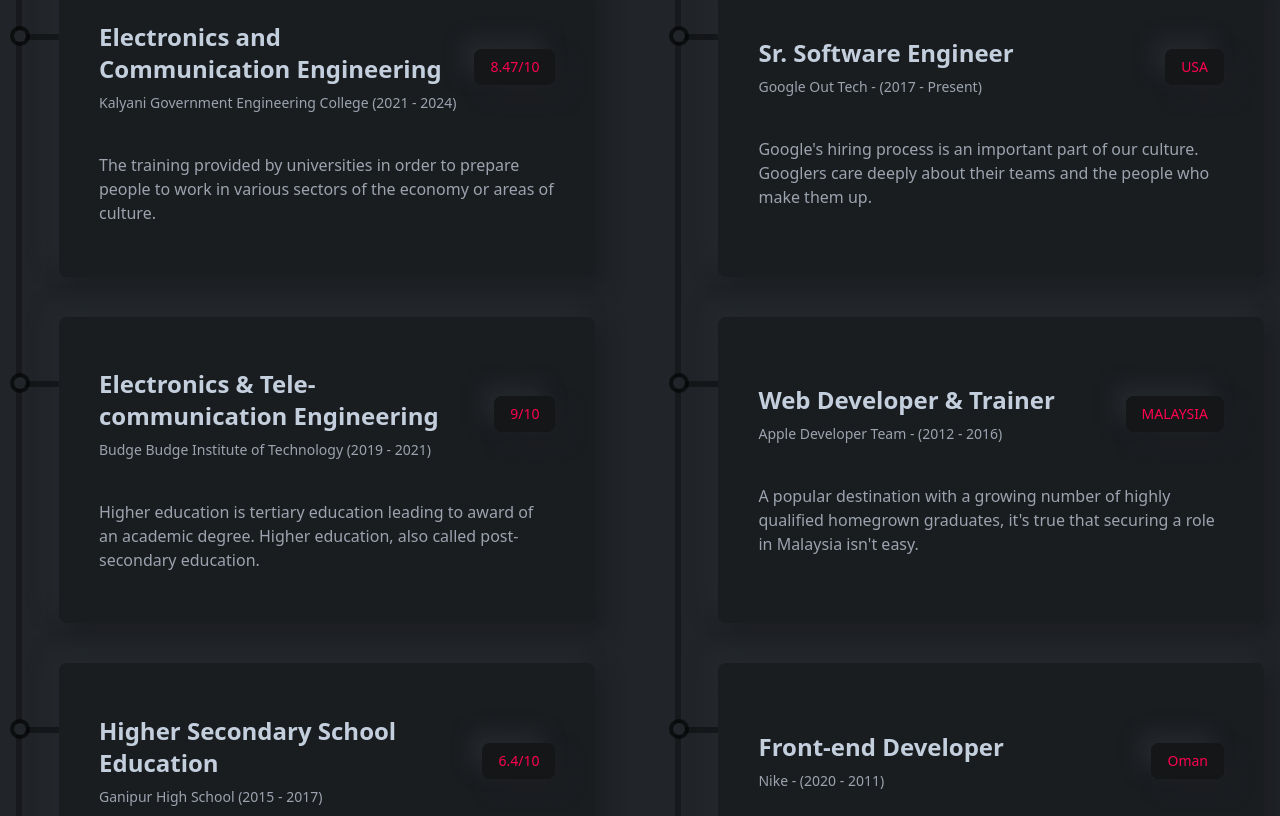
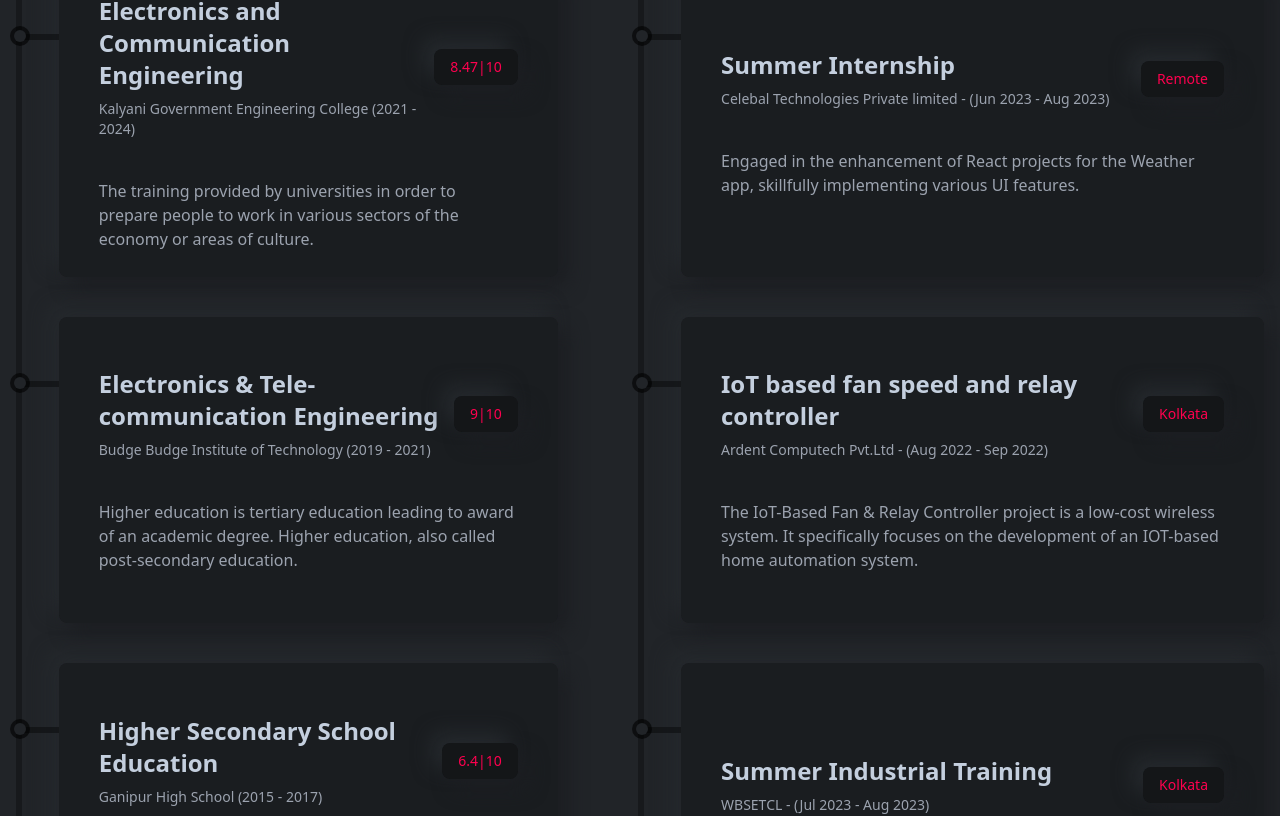
Before and after one commit to nurahamed/pf, a React (Create React App) app: page / in a window 1280 px wide. Shown: the part 1239-2055 px from the top of the page. Built offline with nearby package versions, Linux system fonts and the light colour scheme.

Commit message:
fix education

```diff
--- a/src/components/resume/Education.js
+++ b/src/components/resume/Education.js
@@ -12,26 +12,26 @@
       {/* part one */}
       <div>
         <div className="py-6 lgl:py-12 font-titleFont flex flex-col gap-4 pl-20">
+          <h2 className="text-4xl md:text-4x1 font-bold">Education</h2>
           <p className="text-sm text-designColor tracking-[4px]">2005 - 2024</p>
-          <h2 className="text-4xl md:text-4x1 font-bold">Education</h2>
         </div>
         <div className="mt-6 lgl:mt-14 w-full h-[1000px] border-l-[6px] border-l-black border-opacity-30 flex flex-col gap-10">
           <ResumeCard
             title="Electronics and Communication Engineering"
             subTitle="Kalyani Government Engineering College (2021 - 2024)"
-            result="8.47/10"
+            result="8.47|10"
             des="The training provided by universities in order to prepare people to work in various sectors of the economy or areas of culture."
           />
           <ResumeCard
             title="Electronics & Tele-communication Engineering"
             subTitle="Budge Budge Institute of Technology (2019 - 2021)"
-            result="9/10"
+            result="9|10"
             des="Higher education is tertiary education leading to award of an academic degree. Higher education, also called post-secondary education."
           />
           <ResumeCard
             title="Higher Secondary School Education"
             subTitle="Ganipur High School (2015 - 2017)"
-            result="6.4/10"
+            result="6.4|10"
             des="Secondary education or post-primary education covers two phases on the International Standard Classification of Education scale."
           />
         </div>
@@ -40,27 +40,27 @@
 
       <div>
         <div className="py-6 lgl:py-12 font-titleFont flex flex-col gap-4 pl-20">
-          <p className="text-sm text-designColor tracking-[4px]">2010 - 2022</p>
-          <h2 className="text-4xl md:text-4xl font-bold">Job Experience</h2>
+          <h2 className="text-4xl md:text-4xl font-bold">Experience</h2>
+          <p className="text-sm text-designColor tracking-[4px]">2021 - 2023</p>
         </div>
         <div className="mt-6 lgl:mt-14 w-full h-[1000px] border-l-[6px] border-l-black border-opacity-30 flex flex-col gap-10">
           <ResumeCard
-            title="Sr. Software Engineer"
-            subTitle="Google Out Tech - (2017 - Present)"
-            result="USA"
-            des="Google's hiring process is an important part of our culture. Googlers care deeply about their teams and the people who make them up."
+            title="Summer Internship"
+            subTitle="Celebal Technologies Private limited - (Jun 2023 - Aug 2023)"
+            result="Remote"
+            des="Engaged in the enhancement of React projects for the Weather app, skillfully implementing various UI features."
           />
           <ResumeCard
-            title="Web Developer & Trainer"
-            subTitle="Apple Developer Team - (2012 - 2016)"
-            result="MALAYSIA"
-            des="A popular destination with a growing number of highly qualified homegrown graduates, it's true that securing a role in Malaysia isn't easy."
+            title="IoT based fan speed and relay controller"
+            subTitle="Ardent Computech Pvt.Ltd - (Aug 2022 - Sep 2022)"
+            result="Kolkata"
+            des="The IoT-Based Fan & Relay Controller project is a low-cost wireless system. It specifically focuses on the development of an IOT-based home automation system."
           />
           <ResumeCard
-            title="Front-end Developer"
-            subTitle="Nike - (2020 - 2011)"
-            result="Oman"
-            des="The Oman economy has grown strongly over recent years, having transformed itself from a producer and innovation-based economy."
+            title="Summer Industrial Training"
+            subTitle="WBSETCL - (Jul 2023 - Aug 2023)"
+            result="Kolkata"
+            des="Overview of the communication Technology."
           />
         </div>
       </div>
```
